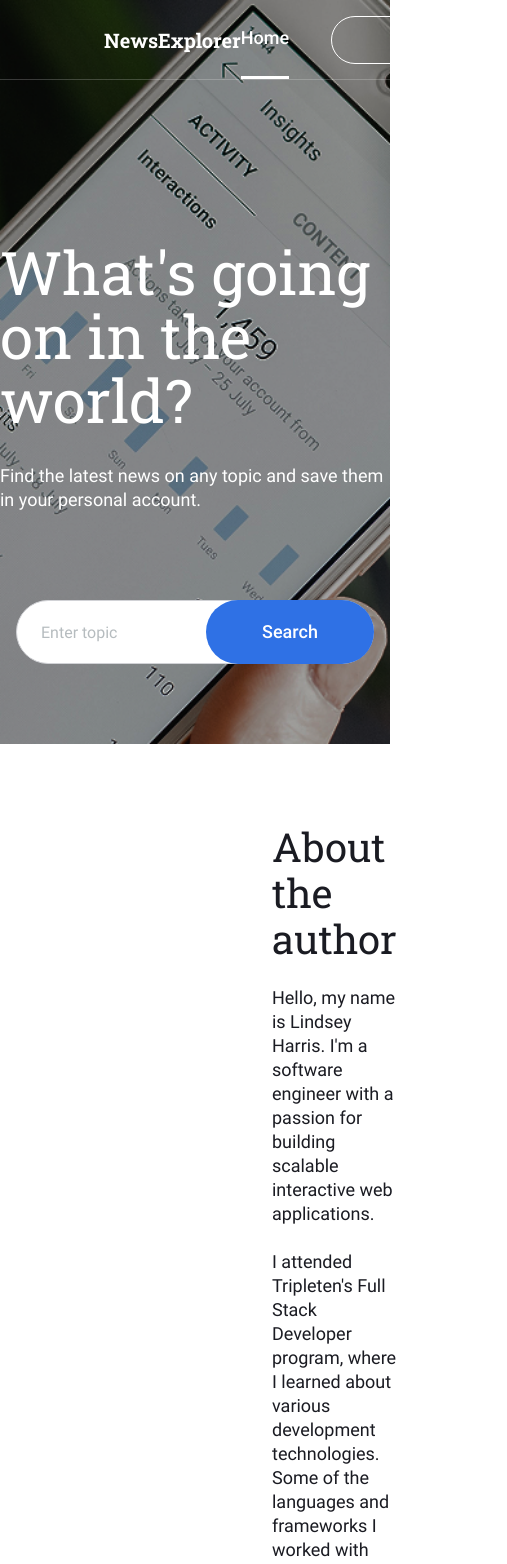
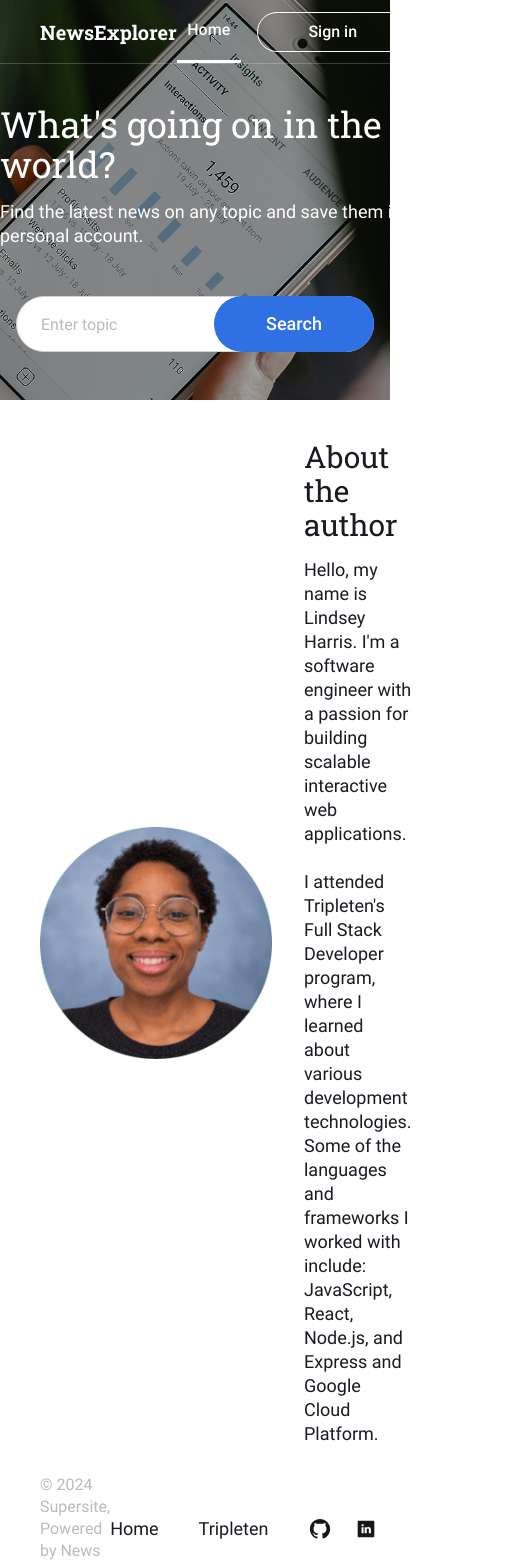
Before and after one commit to ln-harris/news-explorer, a React (Vite) app in the folder news-explorer-frontend/: page / in a window 390 px wide. Shown: the top 1564 px of the page, 507 px wide, since content can reach past the window. Built offline with nearby package versions, Linux system fonts and the light colour scheme; no server answers.

Commit message:
Added tablet styles

```diff
--- a/news-explorer-frontend/src/components/About/About.css
+++ b/news-explorer-frontend/src/components/About/About.css
@@ -50,3 +50,30 @@
 .about__text:last-child {
   margin-bottom: 0;
 }
+
+@media screen and (max-width: 768px) {
+  .about {
+    min-height: auto;
+    padding: 40px;
+  }
+
+  .about__container {
+    gap: 32px;
+  }
+
+  .about__image {
+    width: 232px;
+    height: 232px;
+    flex-shrink: 0;
+  }
+
+  .about__content {
+    max-width: 424px;
+  }
+
+  .about__title {
+    margin-bottom: 16px;
+    font-size: 30px;
+    line-height: 34px;
+  }
+}
--- a/news-explorer-frontend/src/components/About/About.jsx
+++ b/news-explorer-frontend/src/components/About/About.jsx
@@ -5,7 +5,7 @@ function About() {
   return (
     <section className="about">
       <div className="about__container">
-        <img src={author} alt="Author" className="about__image" />
+        <img src={author} alt="Lindsey Harris" className="about__image" />
 
         <div className="about__content">
           <h2 className="about__title">About the author</h2>
--- a/news-explorer-frontend/src/components/Footer/Footer.css
+++ b/news-explorer-frontend/src/components/Footer/Footer.css
@@ -70,3 +70,17 @@
   width: 20px;
   height: 20px;
 }
+
+@media screen and (max-width: 768px) {
+  .footer__content {
+    min-height: 64px;
+    padding: 24px 40px 18px;
+  }
+  s .footer__link {
+    margin-top: 21px;
+  }
+
+  .footer__socials {
+    gap: 24px;
+  }
+}
--- a/news-explorer-frontend/src/components/Header/Header.css
+++ b/news-explorer-frontend/src/components/Header/Header.css
@@ -40,3 +40,26 @@
   font-size: 18px;
   line-height: 24px;
 }
+
+@media screen and (max-width: 768px) {
+  .header {
+    min-height: 400px;
+  }
+
+  .header__content {
+    max-width: 452px;
+    align-items: flex-start;
+  }
+
+  .header__title {
+    width: 385px;
+    margin: 40px 0 16px;
+    font-size: 36px;
+    line-height: 40px;
+  }
+
+  .header__description {
+    width: 452px;
+    margin: 0 0 48px;
+  }
+}
--- a/news-explorer-frontend/src/components/Navigation/Navigation.css
+++ b/news-explorer-frontend/src/components/Navigation/Navigation.css
@@ -66,10 +66,6 @@
 .nav__link_active {
   color: #fff;
   border-bottom-color: #fff;
-}
-
-.nav__link:hover {
-  opacity: 0.8;
 }
 
 .nav__button {
@@ -157,3 +153,52 @@
 .nav_theme_light .nav__username {
   color: #1a1b22;
 }
+
+@media screen and (max-width: 768px) {
+  .nav {
+    height: 64px;
+    padding: 0 40px;
+  }
+
+  .nav__links,
+  .nav__links_logged-in {
+    gap: 16px;
+  }
+
+  .nav__link {
+    width: auto;
+    font-size: 16px;
+  }
+
+  .nav__link_type_home {
+    width: 64px;
+  }
+
+  .nav__link_type_saved {
+    width: 160px;
+    white-space: nowrap;
+  }
+
+  .nav__link_type_home.nav__link_active::after {
+    width: 60px;
+  }
+
+  .nav__link_type_saved.nav__link_active::after {
+    width: 160px;
+  }
+
+  .nav__button {
+    width: 152px;
+    height: 40px;
+    font-size: 16px;
+  }
+
+  .nav__user {
+    height: 40px;
+    padding: 0 12px;
+  }
+
+  .nav__username {
+    font-size: 16px;
+  }
+}
--- a/news-explorer-frontend/src/components/Navigation/Navigation.jsx
+++ b/news-explorer-frontend/src/components/Navigation/Navigation.jsx
@@ -21,7 +21,9 @@ function Navigation({
           <NavLink
             to="/"
             className={({ isActive }) =>
-              `nav__link ${isActive ? "nav__link_active" : ""}`
+              `nav__link nav__link_type_home ${
+                isActive ? "nav__link_active" : ""
+              }`
             }
           >
             Home
@@ -34,7 +36,9 @@ function Navigation({
               <NavLink
                 to="/saved-news"
                 className={({ isActive }) =>
-                  `nav__link ${isActive ? "nav__link_active" : ""}`
+                  `nav__link nav__link_type_saved ${
+                    isActive ? "nav__link_active" : ""
+                  }`
                 }
               >
                 Saved articles
--- a/news-explorer-frontend/src/components/NewCardList/NewCardList.css
+++ b/news-explorer-frontend/src/components/NewCardList/NewCardList.css
@@ -47,3 +47,26 @@
   background-color: rgba(232, 232, 232, 1);
   opacity: 0.9;
 }
+
+@media screen and (max-width: 768px) {
+  .new-card-list {
+    padding: 40px;
+  }
+
+  .news-card-list__title {
+    margin-bottom: 32px;
+    font-size: 30px;
+    line-height: 34px;
+  }
+
+  .news-card-list__cards {
+    grid-template-columns: repeat(3, minmax(0, 1fr));
+    gap: 8px;
+  }
+
+  .news-card-list__button {
+    width: 240px;
+    height: 56px;
+    margin-top: 32px;
+  }
+}
--- a/news-explorer-frontend/src/components/NewsCard/NewsCard.css
+++ b/news-explorer-frontend/src/components/NewsCard/NewsCard.css
@@ -178,3 +178,35 @@
 .news-card__bookmark:hover .news-card__bookmark-icon_type_hover {
   display: block;
 }
+
+@media screen and (max-width: 768px) {
+  .news-card {
+    height: 420px;
+  }
+
+  .news-card__image {
+    height: 150px;
+    width: 224px;
+  }
+
+  .news-card__content {
+    padding: 16px;
+  }
+
+  .news-card__title {
+    margin: 12px 0 10px;
+    font-size: 22px;
+    line-height: 24px;
+  }
+
+  .news-card__bookmark,
+  .news-card__delete-button {
+    top: 8px;
+    right: 8px;
+  }
+
+  .news-card__keyword {
+    top: 8px;
+    left: 8px;
+  }
+}
--- a/news-explorer-frontend/src/components/SavedNews/SavedNews.css
+++ b/news-explorer-frontend/src/components/SavedNews/SavedNews.css
@@ -64,3 +64,36 @@
   grid-template-columns: repeat(3, minmax(0, 1fr));
   gap: 16px;
 }
+
+@media screen and (max-width: 768px) {
+  .saved-news__summary {
+    padding: 24px 40px 32px;
+  }
+
+  .saved-news__label {
+    font-size: 14px;
+    line-height: 24px;
+  }
+
+  .saved-news__title {
+    max-width: 336px;
+    margin: 16px 0;
+
+    font-size: 30px;
+    line-height: 34px;
+  }
+
+  .saved-news__keywords {
+    font-size: 18px;
+    line-height: 24px;
+  }
+
+  .saved-news__card-list {
+    grid-template-columns: repeat(3, minmax(0, 1fr));
+    gap: 8px;
+  }
+
+  .saved-news__cards {
+    padding: 32px 40px;
+  }
+}
--- a/news-explorer-frontend/src/components/SearchForm/SearchForm.css
+++ b/news-explorer-frontend/src/components/SearchForm/SearchForm.css
@@ -56,3 +56,40 @@
 .search__button:hover {
   background-color: rgba(52, 126, 255, 1);
 }
+
+@media screen and (max-width: 768px) {
+  .header {
+    min-height: 400px;
+  }
+
+  .header__content {
+    max-width: 452px;
+    align-items: flex-start;
+  }
+
+  .header__title {
+    margin: 40px 0 16px;
+  }
+
+  .header__description {
+    width: 452px;
+    margin: 0 0 32px;
+  }
+}
+
+@media screen and (max-width: 768px) {
+  .search__content {
+    max-width: 452px;
+    padding-bottom: 48px;
+  }
+
+  .search__input {
+    height: 56px;
+    padding: 0 184px 0 24px;
+  }
+
+  .search__button {
+    width: 160px;
+    height: 56px;
+  }
+}
```
